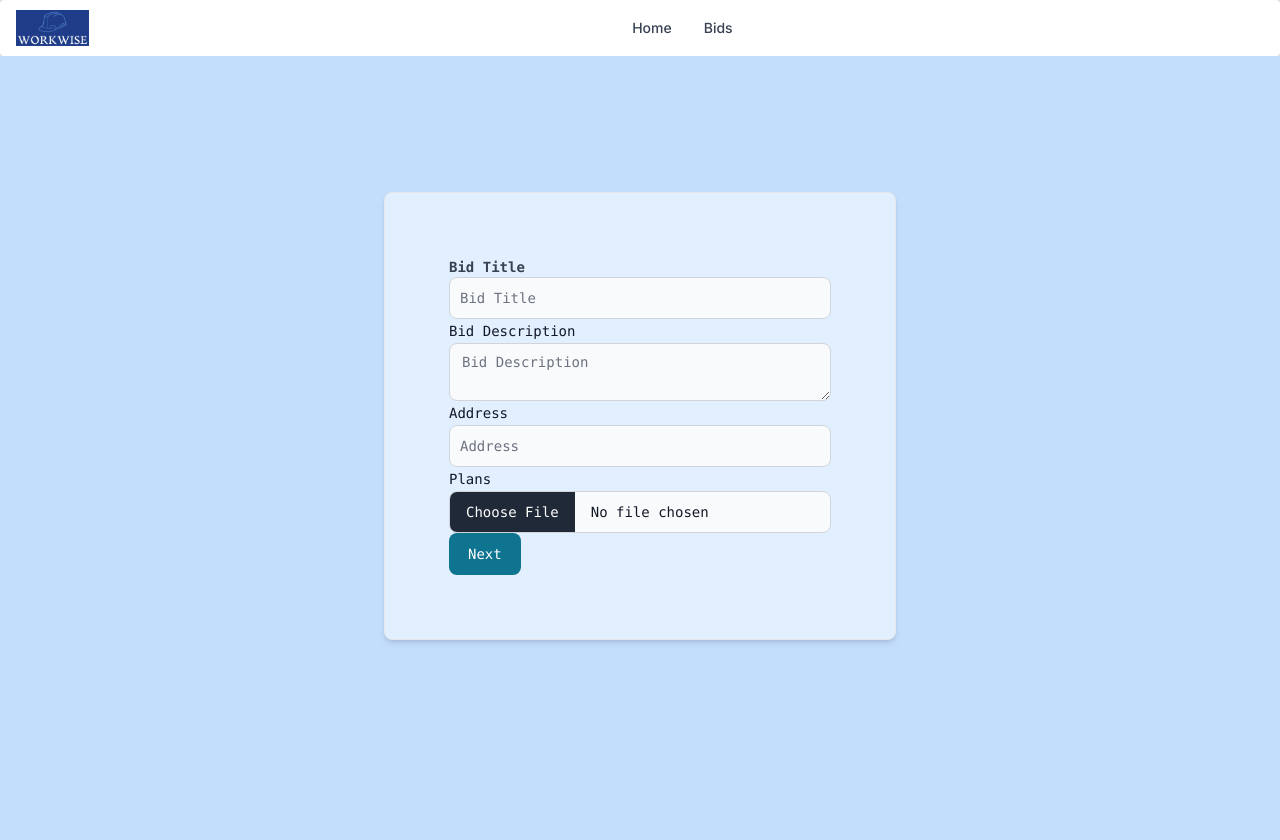
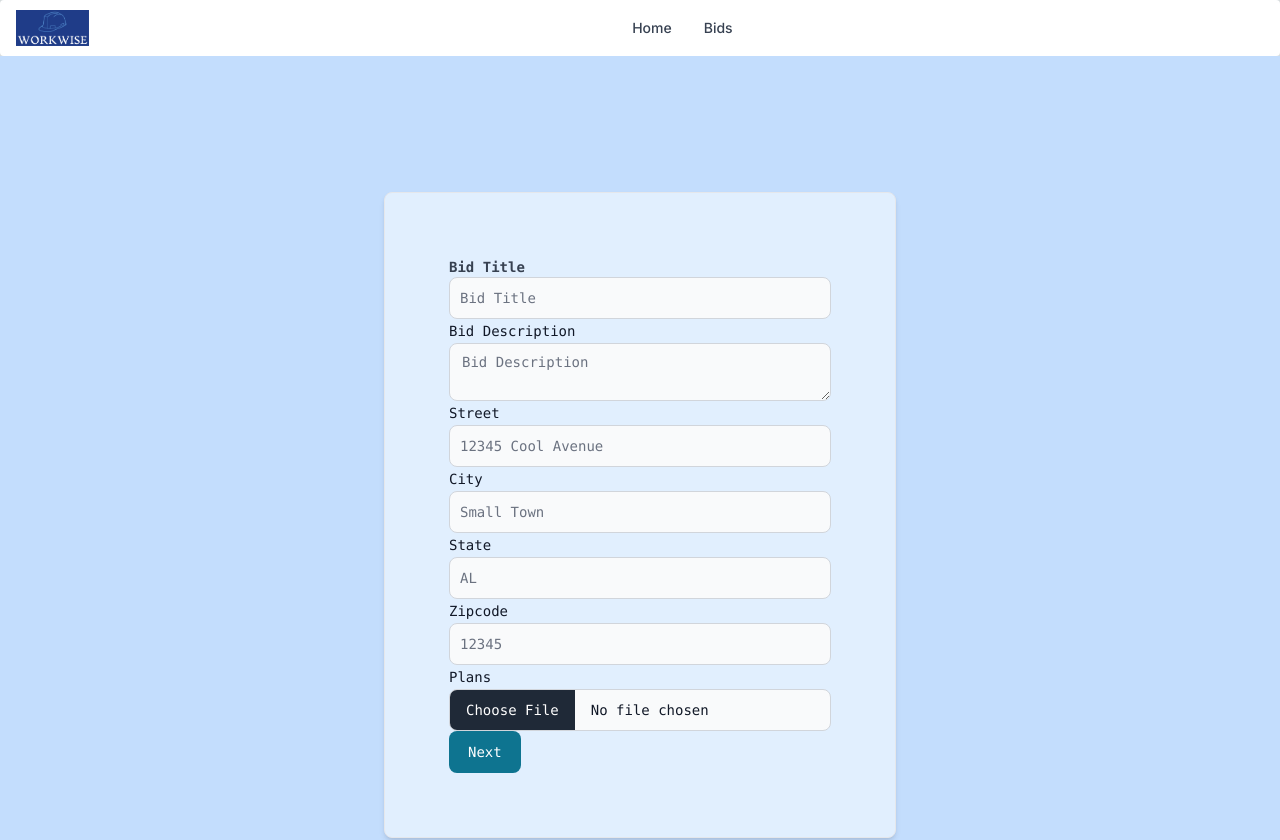
Before and after one commit to berserk-computing-co/workwise, a Next.js app: page /bids/create in a window 1280 px wide. Shown: the top 840 px of the page. Built offline with nearby package versions, Linux system fonts and the light colour scheme; no server answers.

Commit message:
Add route for individual bid page

```diff
--- a/app/api/workwise/bids/[id]/route.ts
+++ b/app/api/workwise/bids/[id]/route.ts
@@ -23,6 +23,8 @@ async function getBid(_: NextApiRequest, { params }: { params: { id: string } })
     },
   }).then((result) => result.json());
 
+  console.log('bid', bid);
+
   return NextResponse.json({ bid });
 }
 
--- a/app/api/workwise/bids/route.ts
+++ b/app/api/workwise/bids/route.ts
@@ -47,7 +47,6 @@ async function createBid(request: NextRequest) {
     });
   }
   const estimates = bid.estimates.map((estimate: Partial<Estimate>) => {
-    console.log('Estimate', estimate);
     return {
       completion_date: new Date(),
       expiration_date: new Date(),
@@ -70,6 +69,7 @@ async function createBid(request: NextRequest) {
       bid: {
         name: bid.name,
         description: bid.description,
+        address_attributes: bid.address,
         estimates_attributes: estimates
       }
     })
--- a/app/bids/create/forms/details_form.tsx
+++ b/app/bids/create/forms/details_form.tsx
@@ -9,7 +9,12 @@ import { useNewBidContext } from "./new_bid_context";
 interface DetailsFormFields {
   bidTitle: string;
   bidDescription: string;
-  bidAddress: string;
+  address: {
+    street1: string;
+    city: string;
+    state: string;
+    zip: number;
+  };
 }
 
 export const DetailsForm = () => {
@@ -20,7 +25,7 @@ export const DetailsForm = () => {
   useEffect(() => {
     register("bidTitle", { required: true });
     register("bidDescription", { required: true });
-    register("bidAddress", { required: true });
+    register("address", { required: true });
   });
 
   const onSubmit = (values: FieldValues) => {
@@ -54,13 +59,42 @@ export const DetailsForm = () => {
         />
       </div>
       <div>
-        <Label>Address</Label>
-        <TextInput
-          id="address"
-          placeholder="Address"
-          required
-          onChange={(e) => setValue("bidAddress", e.target?.value)}
-        />
+        <div>
+          <Label>Street</Label>
+          <TextInput
+            id="street"
+            placeholder="12345 Cool Avenue"
+            required
+            onChange={(e) => setValue("address.street1", e.target?.value)}
+          />
+        </div>
+        <div>
+          <Label>City</Label>
+          <TextInput
+            id="city"
+            placeholder="Small Town"
+            required
+            onChange={(e) => setValue("address.city", e.target?.value)}
+          />
+        </div>
+        <div>
+          <Label>State</Label>
+          <TextInput
+            id="state"
+            placeholder="AL"
+            required
+            onChange={(e) => setValue("address.state", e.target?.value)}
+          />
+        </div>
+        <div>
+          <Label>Zipcode</Label>
+          <TextInput
+            id="zipcode"
+            placeholder="12345"
+            required
+            onChange={(e) => setValue("address.zip", +e.target?.value)}
+          />
+        </div>
       </div>
       <div>
         <Label>Plans</Label>
--- a/app/bids/create/forms/new_estimate_item_form/useNewEstimateItemForm.tsx
+++ b/app/bids/create/forms/new_estimate_item_form/useNewEstimateItemForm.tsx
@@ -74,6 +74,10 @@ export const useNewEstimateItemForm = (itemType: 'material' | 'labor' | 'admin'
               size='xl'
               onClose={() => setShowOneBuildModal(false)}
             >
+              <Modal.Header>
+                Material Options
+              </Modal.Header>
+              <Modal.Body>
                 <OneBuildTable
                   material={watch('item.name')}
                   chooseMaterial={(chosenMaterial: SourceItemFields) => {
@@ -81,6 +85,7 @@ export const useNewEstimateItemForm = (itemType: 'material' | 'labor' | 'admin'
                     setShowOneBuildModal(false);
                   }}
                 />
+              </Modal.Body>
             </Modal>
           </div>
         </div>
@@ -136,9 +141,14 @@ export const useNewEstimateItemForm = (itemType: 'material' | 'labor' | 'admin'
   );
 
   const laborForm = (
+    <div className="h-min pb-2">
       <div>
-      <div>
-        <Dropdown id="laborCategory" label="Labor Category"></Dropdown>
+        <Dropdown id="laborCategory" label="Labor Category">
+          <Dropdown.Item>Labor</Dropdown.Item>
+          <Dropdown.Item>SubContractor (General)</Dropdown.Item>
+          <Dropdown.Item>Carpenter</Dropdown.Item>
+          <Dropdown.Item>Plumber</Dropdown.Item>
+        </Dropdown>
       </div>
     </div>
   );
```
Lines whose indentation alone changed are shown as unchanged.
